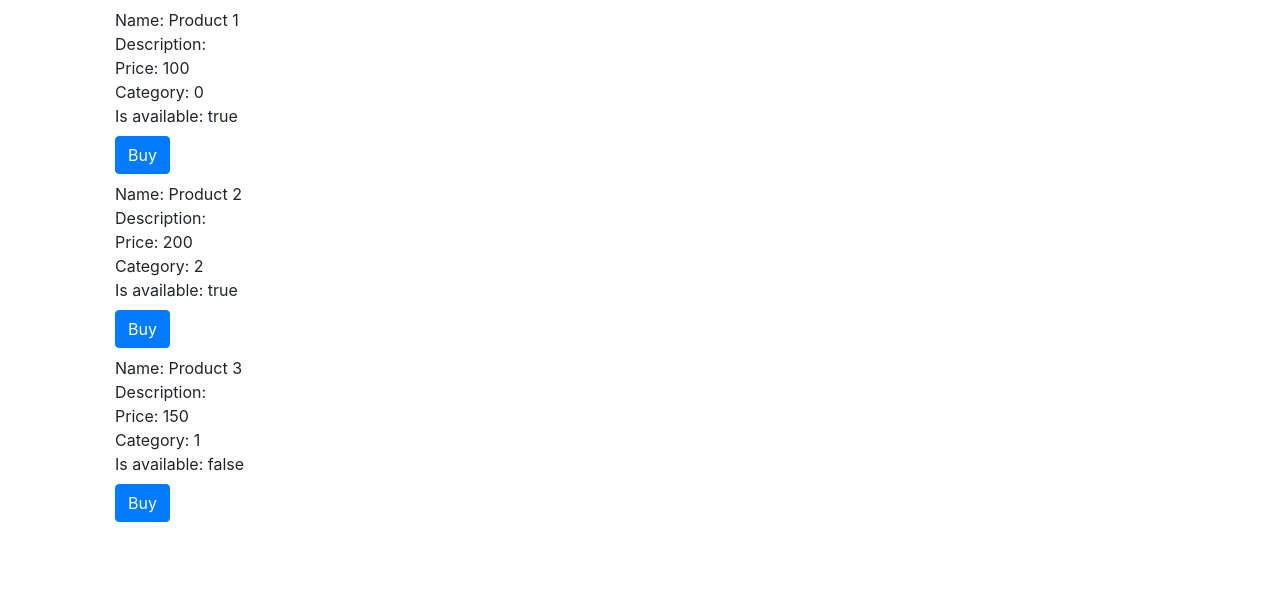
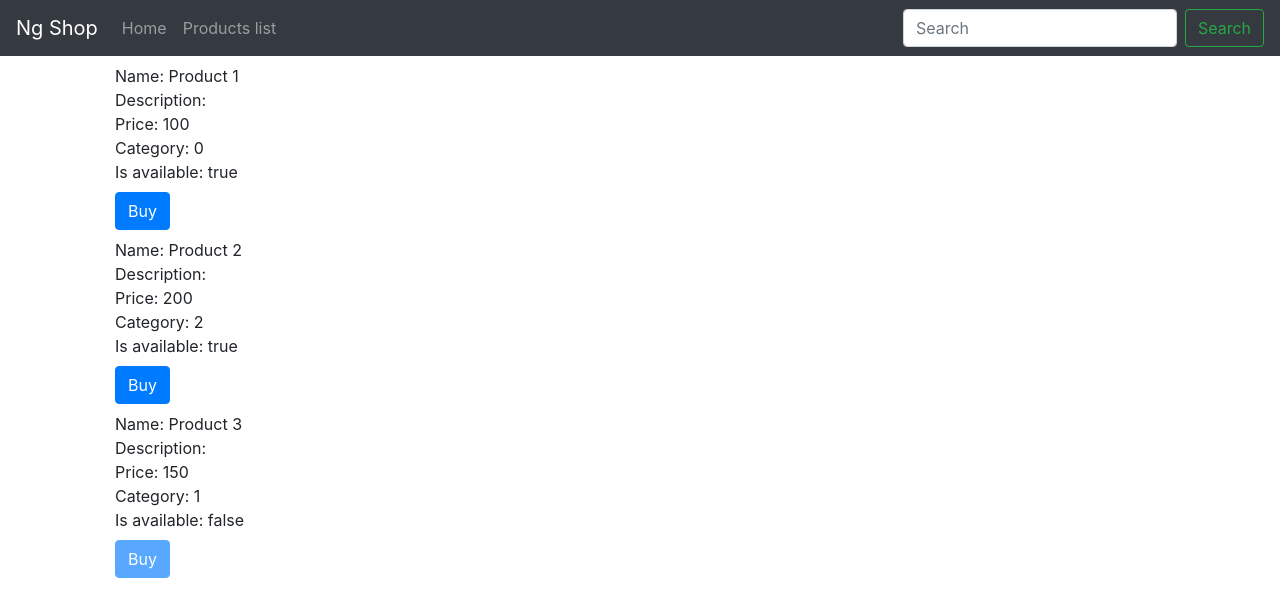
Before and after one commit to VZhyrytskiy/ng-shop, an Angular app: page /product-list in a window 1280 px wide. Shown: the top 616 px of the page. Built offline with nearby package versions, Linux system fonts and the light colour scheme.

Commit message:
Have added header for template and also output event-emitter

```diff
--- a/src/app/app.component.html
+++ b/src/app/app.component.html
@@ -1,3 +1,5 @@
+
+<app-header></app-header>
 
 <div class="container">
   <router-outlet></router-outlet>
--- a/src/app/app.module.ts
+++ b/src/app/app.module.ts
@@ -10,6 +10,7 @@
 import { SharedModule } from './shared/shared.module';
 import { CoreModule } from './core/core.module';
 import { NgbModule } from '@ng-bootstrap/ng-bootstrap';
+import { LayoutModule } from './layout/layout.module';
 
 @NgModule({
   declarations: [
@@ -19,6 +20,7 @@
     NgbModule,
     BrowserModule,
     AppRoutingModule,
+    LayoutModule,
     CartModule,
     ProductsModule,
     SharedModule,
--- /dev/null
+++ b/src/app/layout/header/header.component.html
@@ -0,0 +1,25 @@
+<nav class="navbar navbar-expand-lg navbar-dark bg-dark">
+    <a class="navbar-brand" href="#">Ng Shop</a>
+    <button class="navbar-toggler" type="button"
+        data-toggle="collapse" data-target="#navbarSupportedContent"
+        aria-controls="navbarSupportedContent" aria-expanded="false" aria-label="Toggle navigation">
+      <span class="navbar-toggler-icon"></span>
+    </button>
+
+    <div class="collapse navbar-collapse" id="navbarSupportedContent">
+      <ul class="navbar-nav mr-auto">
+        <li class="nav-item ">
+          <a class="nav-link" href="/">Home</a>
+        </li>
+
+        <li class="nav-item ">
+          <a class="nav-link" href="/product-list">Products list</a>
+        </li>
+
+      </ul>
+      <form class="form-inline my-2 my-lg-0">
+        <input class="form-control mr-sm-2" type="search" placeholder="Search" aria-label="Search">
+        <button class="btn btn-outline-success my-2 my-sm-0" type="submit">Search</button>
+      </form>
+    </div>
+  </nav>
--- /dev/null
+++ b/src/app/layout/header/header.component.ts
@@ -0,0 +1,15 @@
+import { Component, OnInit } from '@angular/core';
+
+@Component({
+  selector: 'app-header',
+  templateUrl: './header.component.html',
+  styleUrls: ['./header.component.scss']
+})
+export class HeaderComponent implements OnInit {
+
+  constructor() { }
+
+  ngOnInit() {
+  }
+
+}
--- a/src/app/products/product-list/product-list.component.html
+++ b/src/app/products/product-list/product-list.component.html
@@ -1,6 +1,8 @@
 <div class="container">
 
-    <app-product *ngFor="let product of products" [product]="product">
+    <app-product *ngFor="let product of products"
+                [product]="product"
+                (buyItemClicked)="buyItemClicked($event)">
     </app-product>
 
 </div>
--- a/src/app/products/product-list/product-list.component.ts
+++ b/src/app/products/product-list/product-list.component.ts
@@ -19,4 +19,8 @@
     this.products = this.productsService.getAll();
   }
 
+  buyItemClicked(product: Product): void {
+    console.log(product);
+  }
+
 }
--- a/src/app/products/product/product.component.html
+++ b/src/app/products/product/product.component.html
@@ -9,6 +9,6 @@
     </div>
 
     <div class="mt-2">
-        <button class="btn btn-primary" (click)="buy()">Buy</button>
+        <button class="btn btn-primary" (click)="buy()" [disabled]="!product.isAvailable">Buy</button>
     </div>
 </div>
--- a/src/app/products/product/product.component.ts
+++ b/src/app/products/product/product.component.ts
@@ -1,4 +1,4 @@
-import { Component, OnInit, Input } from '@angular/core';
+import { Component, OnInit, Input, Output, EventEmitter } from '@angular/core';
 import { Product } from '../../models/product';
 
 @Component({
@@ -11,14 +11,18 @@
   @Input()
   product: Product;
 
+  @Output()
+  buyItemClicked: EventEmitter<Product> = new EventEmitter();
+
   constructor() { }
 
   ngOnInit() {
   }
 
   buy(): void {
-    // TODO implement
-    console.log(`You has bought the product '${this.product.name}'`);
+    if (this.product.isAvailable) {
+      this.buyItemClicked.emit(this.product);
+    }
   }
 
 }
```
Also changed, not shown: src/app/layout/layout.module.ts (added, +16 -0 lines), src/app/layout/header/header.component.scss (added), 1 other file (tests, documents, lock files or other folders).
